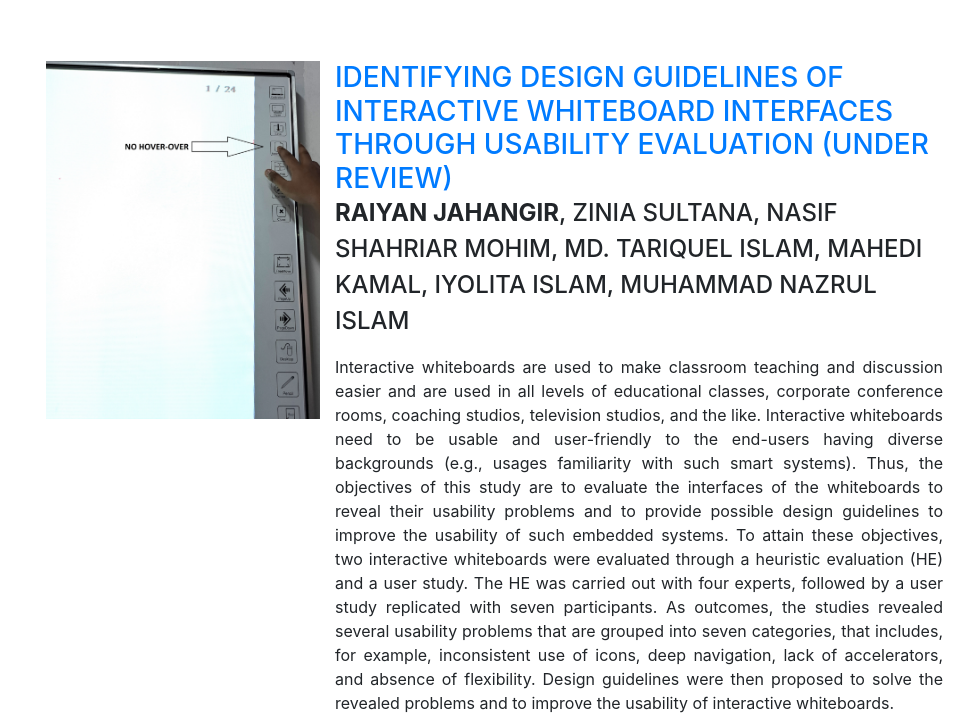
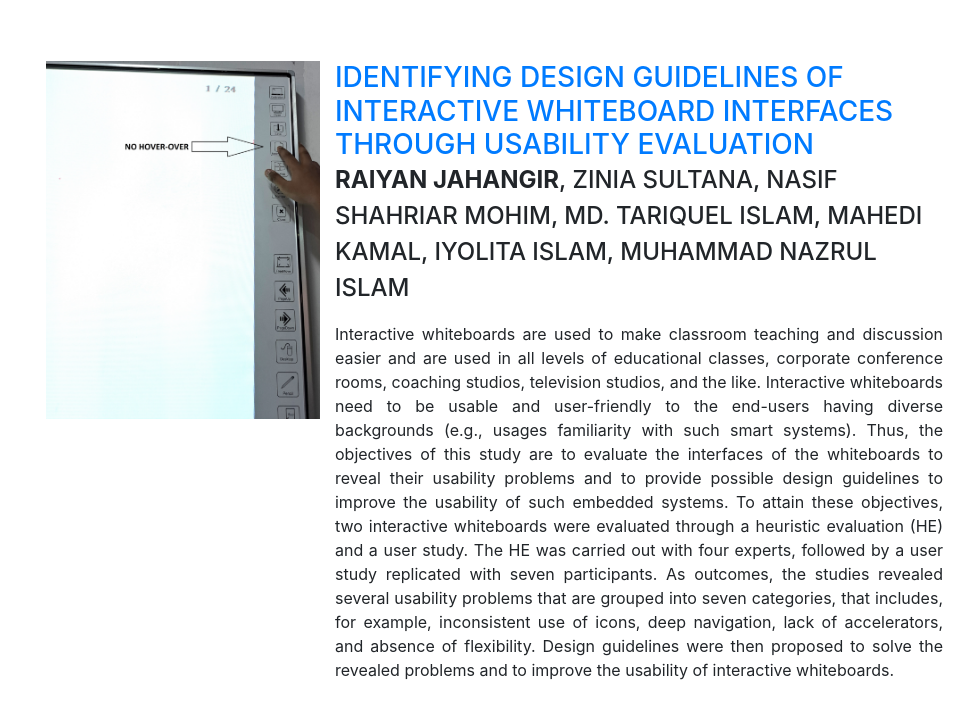
Before and after one commit to RaiyanJahangir/Portfolio, a website with bundled scripts: page index.html in a window 1280 px wide. Shown: the part 7269-7993 px from the top of the page, without its empty margins (289-1263 px from the left). Built offline with nearby package versions, Linux system fonts and the light colour scheme; some icons are missing; files whose address does not match are found by name; a web font is replaced by a local one.

Commit message:
small edit

```diff
--- a/index.html
+++ b/index.html
@@ -375,7 +375,7 @@
 
 
           <div class="resume-content">
-            <h3 class="mb-0"><a href="https://link.springer.com/chapter/10.1007/978-3-031-47281-7_8" target="_blank">Identifying Design Guidelines of Interactive Whiteboard Interfaces Through Usability Evaluation (Under Review)</a></h3>
+            <h3 class="mb-0"><a href="https://link.springer.com/chapter/10.1007/978-3-031-47281-7_8" target="_blank">Identifying Design Guidelines of Interactive Whiteboard Interfaces Through Usability Evaluation</a></h3>
             <div class="subheading mb-3"><b>Raiyan Jahangir</b>, Zinia Sultana, Nasif Shahriar Mohim, Md. Tariquel Islam, Mahedi Kamal, Iyolita Islam, Muhammad Nazrul Islam</div>
 
             <p style="text-align: justify;">
```
